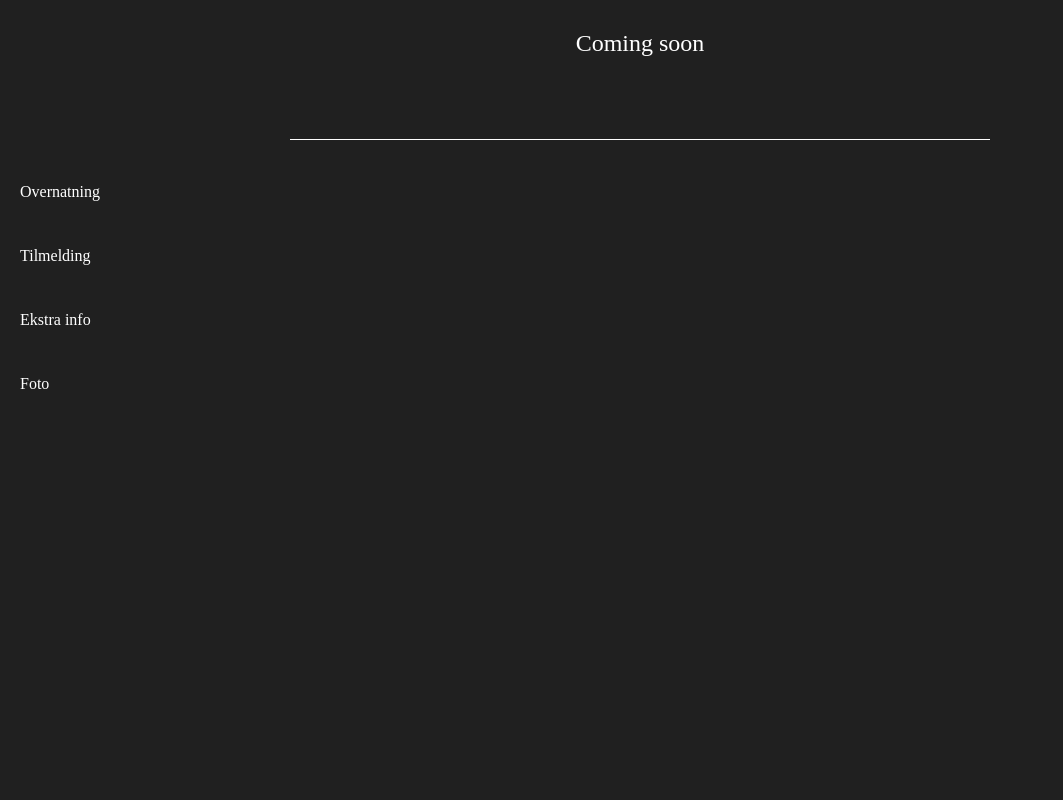
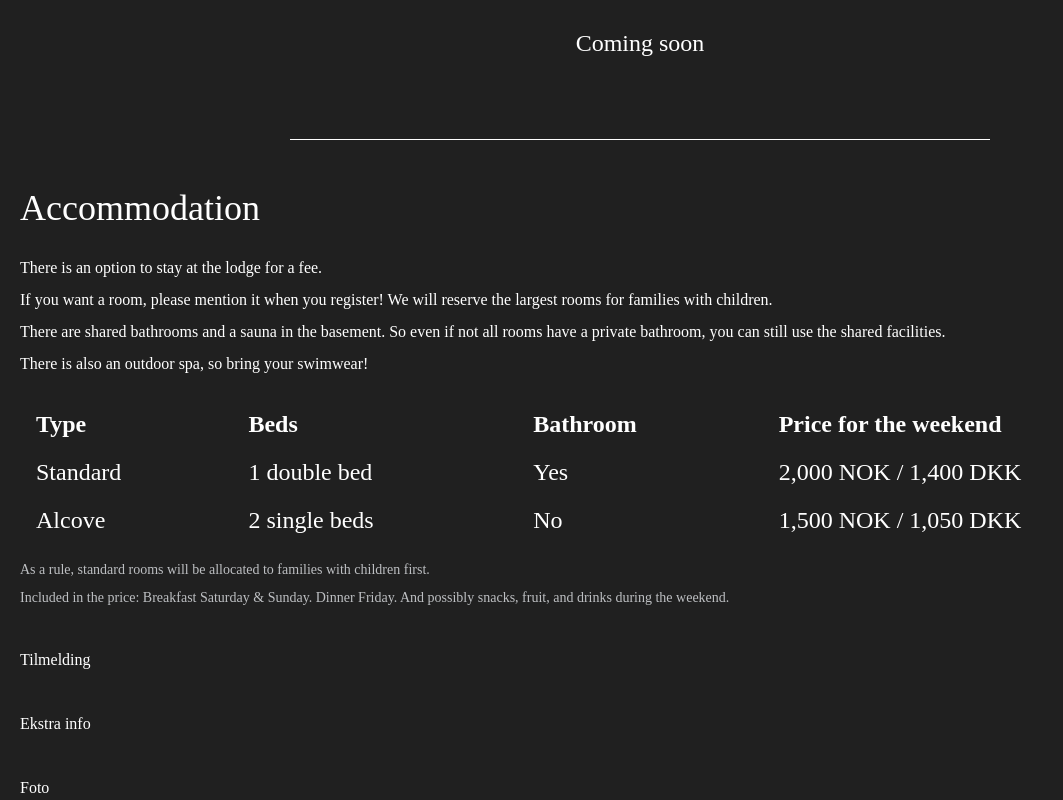
Before and after one commit to LauraBLei/Wedding, a React (Vite) app: page / in a window 1280 px wide. Shown: the part 2187-2987 px from the top of the page, without its empty margins (0-1063 px from the left). Before the commit the page ends 2583 px from the top, so only its background shows below. Built offline with nearby package versions, Linux system fonts and the light colour scheme; a web font is replaced by a local one.

Commit message:
rooms section

```diff
--- a/src/components/sections/overnatning.tsx
+++ b/src/components/sections/overnatning.tsx
@@ -1,7 +1,65 @@
+import { useTranslation } from "react-i18next";
+
 export const OvernatningSection = () => {
+  const { t } = useTranslation();
+  // Try both 'Rooms' and 'rooms' for translation keys
+  const getTable = (base: string) => {
+    const headersRaw = t(`${base}.table.headers`, { returnObjects: true });
+    const rowsRaw = t(`${base}.table.rows`, { returnObjects: true });
+    const isHeadersArray = Array.isArray(headersRaw);
+    const isRowsArray = Array.isArray(rowsRaw);
+    return {
+      headers: isHeadersArray ? (headersRaw as string[]) : [],
+      rows: isRowsArray ? (rowsRaw as string[][]) : [],
+      valid: isHeadersArray && isRowsArray,
+    };
+  };
+  let table = getTable("Rooms");
+  if (!table.valid) table = getTable("rooms");
+
   return (
     <div>
-      <h1>Overnatning</h1>
+      <h1 className="headline mb-5">{t("rooms.headline")}</h1>
+      <div className="flex flex-col gap-2">
+        <p>{t("rooms.textOne")}</p>
+        <p>{t("rooms.textTwo")}</p>
+        <p>{t("rooms.textThree")}</p>
+        <p>{t("rooms.textFour")}</p>
+      </div>
+      <div className="overflow-x-auto mt-6 mb-4 text-xs md:text-lg lg:text-2xl">
+        {table.valid ? (
+          <table className="min-w-[350px] w-full rounded-lg">
+            <thead>
+              <tr>
+                {table.headers.map((header, idx) => (
+                  <th key={idx} className="px-4 py-2  text-left">
+                    {header}
+                  </th>
+                ))}
+              </tr>
+            </thead>
+            <tbody>
+              {table.rows.map((row, i) => (
+                <tr key={i}>
+                  {row.map((cell, j) => (
+                    <td key={j} className="px-4 py-2 ">
+                      {cell}
+                    </td>
+                  ))}
+                </tr>
+              ))}
+            </tbody>
+          </table>
+        ) : (
+          <div className="text-red-500">
+            Table data missing or invalid in translation file.
+          </div>
+        )}
+      </div>
+      <div className="flex flex-col gap-2">
+        <p className="text-sm text-gray-200/80">{t("rooms.small_text")}</p>
+        <p className="text-sm text-gray-200/80">{t("rooms.small_text_two")}</p>
+      </div>
     </div>
   );
 };
--- a/src/components/sidebar.tsx
+++ b/src/components/sidebar.tsx
@@ -7,9 +7,9 @@ const sections = [
   { id: "venue", labelKey: "venue.headline" },
   { id: "program", labelKey: "program.headline" },
   { id: "menu", labelKey: "menu.headline" },
-  { id: "overnatning", labelKey: "Rooms.headline" },
+  { id: "overnatning", labelKey: "rooms.headline" },
   { id: "tilmelding", labelKey: "registration.headline" },
-  { id: "ekstra", labelKey: "Extra.headline" },
+  { id: "ekstra", labelKey: "extra.headline" },
   { id: "fotogalleri", labelKey: "foto.headline" },
 ];
 
--- a/src/locales/da/translation.json
+++ b/src/locales/da/translation.json
@@ -33,7 +33,7 @@
     "headline": "Menu",
     "text": "Kommer snart"
   },
-  "Rooms": {
+  "rooms": {
     "headline": "Overnatning",
     "textOne": "Der er mulighed for overnatning på lodgen, mod betaling.",
     "textTwo": "Hvis du/i ønsker et værelse skal det skrives når i tilmelder jer! Vi reserverer de største værelser til børnefamilierne.",
@@ -60,7 +60,7 @@
       "Eventuelle allergier eller særlige hensyn."
     ]
   },
-  "Extra": {
+  "extra": {
     "headline": "Ekstra Information",
     "subject_one": "Udstyr tilgængelig i lodgen",
     "list_one": [
--- a/src/locales/en/translation.json
+++ b/src/locales/en/translation.json
@@ -40,7 +40,7 @@
       "Any allergies or special considerations."
     ]
   },
-  "Rooms": {
+  "rooms": {
     "headline": "Accommodation",
     "textOne": "There is an option to stay at the lodge for a fee.",
     "textTwo": "If you want a room, please mention it when you register! We will reserve the largest rooms for families with children.",
@@ -56,7 +56,7 @@
     "small_text": "As a rule, standard rooms will be allocated to families with children first.",
     "small_text_two": "Included in the price: Breakfast Saturday & Sunday. Dinner Friday. And possibly snacks, fruit, and drinks during the weekend."
   },
-  "Extra": {
+  "extra": {
     "headline": "Extra Information",
     "subject_one": "Equipment available at the lodge",
     "list_one": [
--- a/src/locales/no/translation.json
+++ b/src/locales/no/translation.json
@@ -40,7 +40,7 @@
       "Eventuelle allergier eller spesielle hensyn."
     ]
   },
-  "Rooms": {
+  "rooms": {
     "headline": "Overnatting",
     "textOne": "Det er mulig å overnatte på lodgen mot betaling.",
     "textTwo": "Hvis dere ønsker et rom, skriv det når dere melder dere på! Vi reserverer de største rommene til barnefamilier.",
@@ -56,7 +56,7 @@
     "small_text": "Av hensyn til barnefamilier vil standardrommene som hovedregel bli tildelt dem først.",
     "small_text_two": "Inkludert i prisen: Frokost lørdag & søndag. Middag fredag. Og eventuelt snacks, frukt og drikke i løpet av helgen."
   },
-  "Extra": {
+  "extra": {
     "headline": "Ekstra informasjon",
     "subject_one": "Utstyr tilgjengelig i lodgen",
     "list_one": [
```
